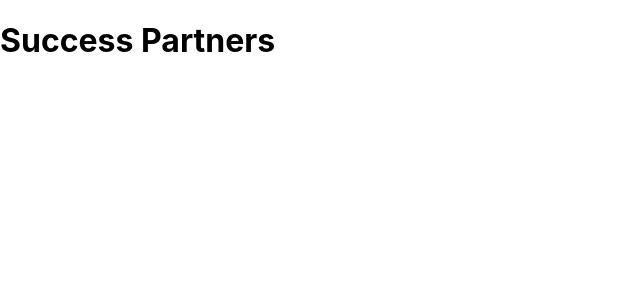
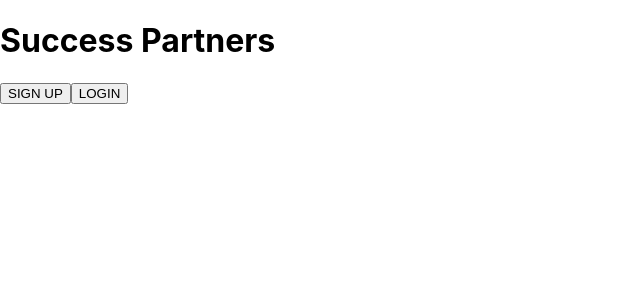
Before and after one commit to connka/accountabuddies, a React (Create React App) app: page /home in a window 1280 px wide. Shown: the top 300 px of the page, without its empty margins (0-640 px from the left). Built offline with nearby package versions, Linux system fonts and the light colour scheme.

Commit message:
add plain buttons on home page

```diff
--- a/src/components/home.js
+++ b/src/components/home.js
@@ -1,4 +1,5 @@
 import React, { Component } from 'react';
+import { NavLink } from 'react-router-dom';
 
 class Home extends Component {
   render() {
@@ -6,6 +7,12 @@ class Home extends Component {
       <div>
         <h1>Success Partners</h1>
         {/* <img alt="logo" src="" /> */}
+        <NavLink to={'/dashboard'}>
+          <button className="login-btn">SIGN UP</button>
+        </NavLink>
+        <NavLink to={'/dashboard'}>
+          <button className="login-btn">LOGIN</button>
+        </NavLink>
       </div>
     );
   }
```
